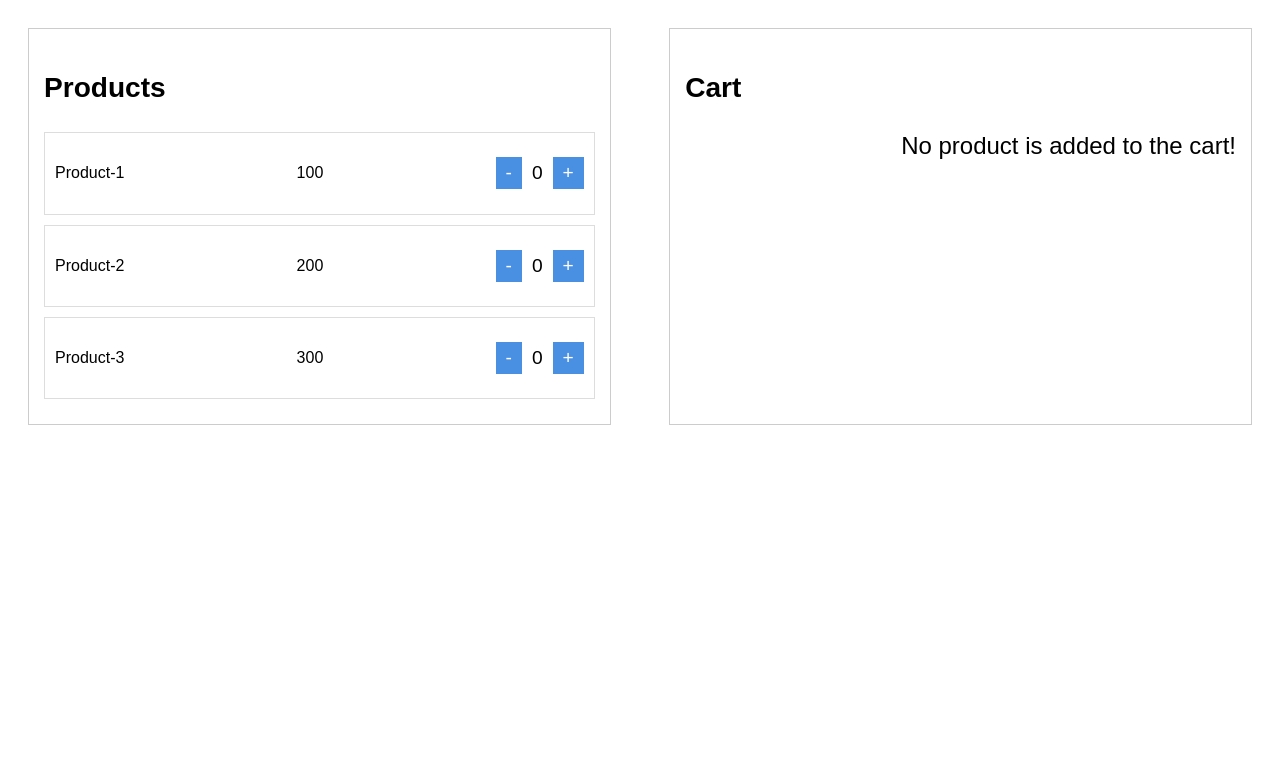
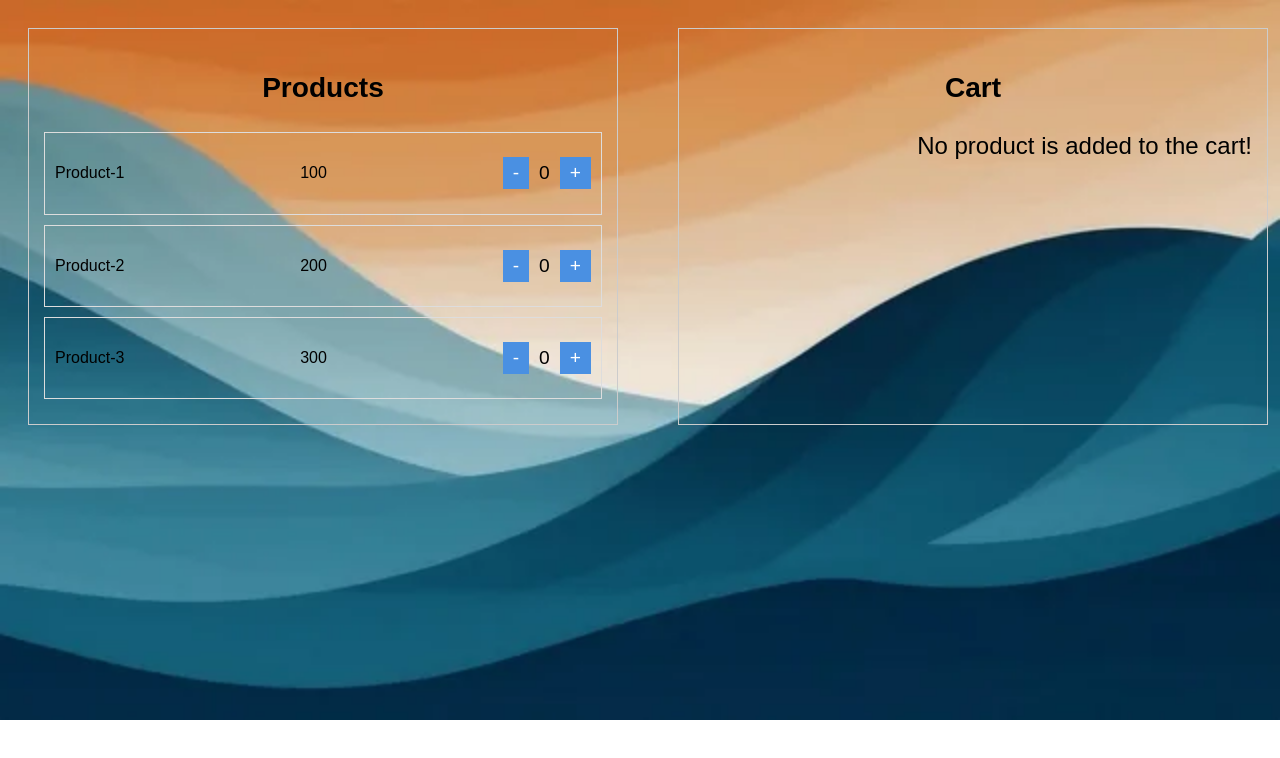
Before and after one commit to niks1503/Product-cart-project, a plain HTML site: page index.html in a window 1280 px wide. Drawn offline with Linux system fonts and the light colour scheme.

Commit message:
background added

```diff
--- a/styles.css
+++ b/styles.css
@@ -1,66 +1,10 @@
-/* * {
-  margin: 0;
-  padding: 0;
-  box-sizing: border-box;
+body {
+  width: 100%;
+  background-image: url(pic.jpg);
+  background-repeat: no-repeat;
+  background-size: cover;
 }
 
-body {
-  width: 100%;
-  margin: auto;
-}
-
-.main {
-  display: flex;
-  flex-direction: row;
-  gap: 15px;
-  margin: 10px;
-
-  .products_heading {
-    font-size: 20px;
-    text-align: center;
-    margin-bottom: 10px;
-  }
-
-  .left_container {
-    width: 65%;
-    border: 5px solid black;
-    padding: 15px;
-    display: flex;
-    flex-direction: column;
-
-    .product_container {
-      display: flex;
-      flex-direction: row;
-      justify-content: space-between;
-      padding: 5px;
-      background-color: rgb(66, 50, 31);
-      margin: 5px;
-      color: white;
-
-      .btn_div {
-        display: flex;
-        flex-direction: row;
-        gap: 20px;
-      }
-    }
-  }
-
-  .right_container {
-    width: 35%;
-    border: 5px solid black;
-    padding: 15px;
-    display: flex;
-    flex-direction: column;
-
-    .cart_heading {
-      font-size: 20px;
-      text-align: center;
-      margin-bottom: 10px;
-    }
-  }
-} */
-
-/* General styling */
 .main {
   display: flex;
   justify-content: space-between;
@@ -79,6 +23,7 @@ body {
 .cart_heading {
   font-size: 1.5em;
   margin-bottom: 10px;
+  text-align: center;
 }
 
 /* Product container styling */
```
Also changed, not shown: pic.jpg (added).
